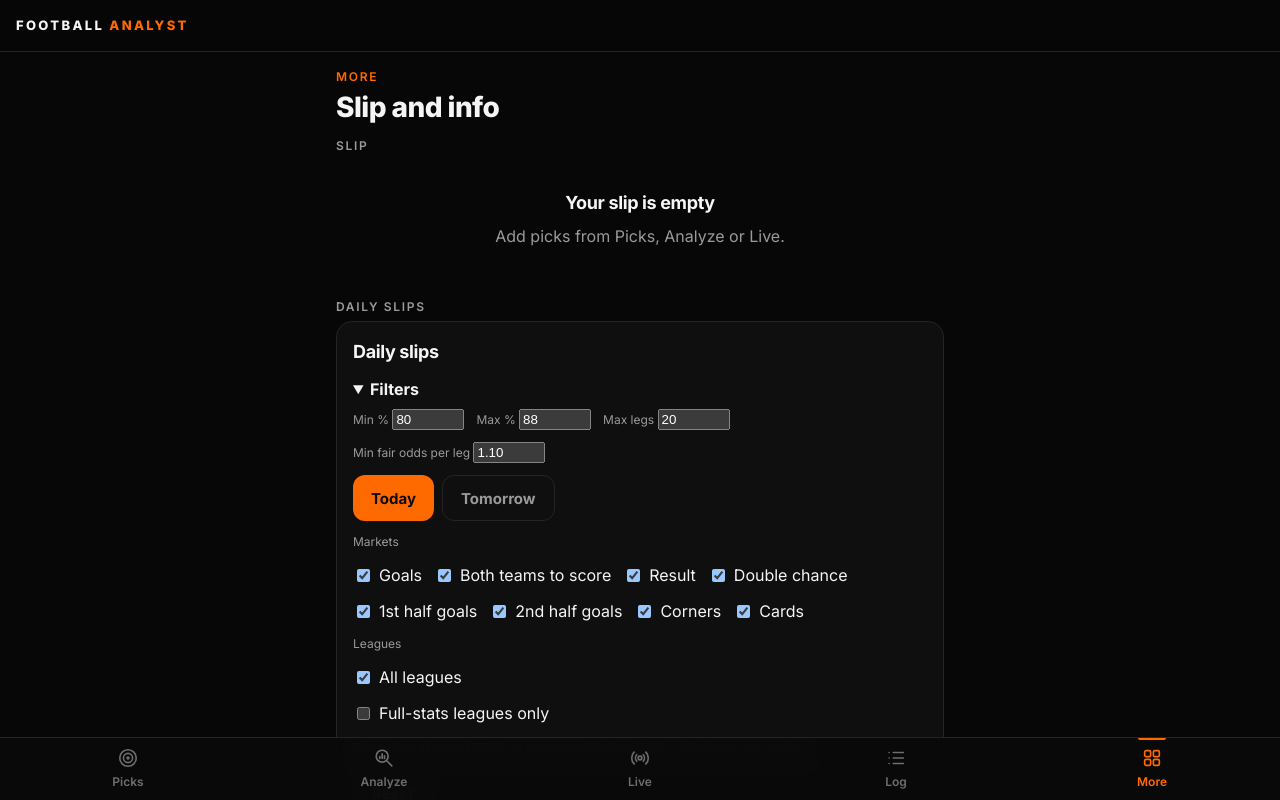
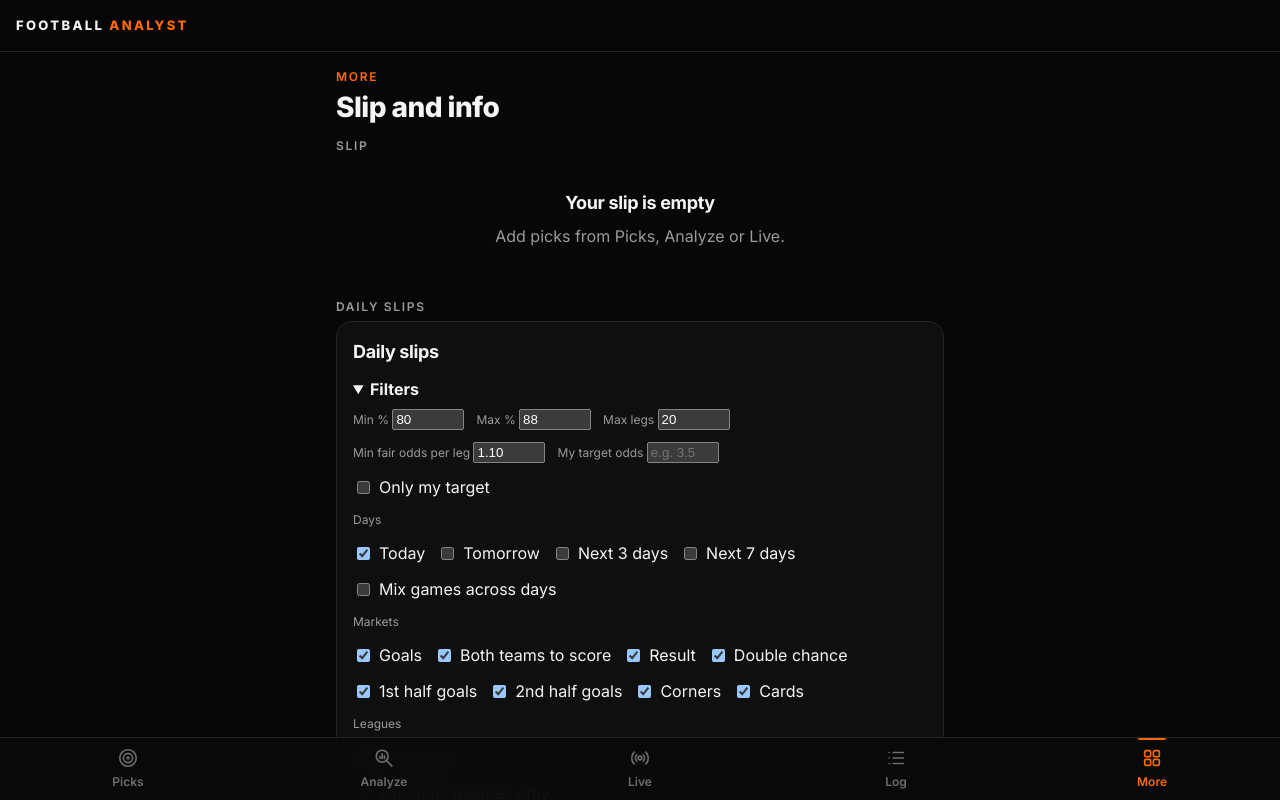
Before and after one commit to Kar-dilla/football-analyst, a Next.js app: page /more in a window 1280 px wide. Both pictures are taken after a click on the heading "Filters". Shown: the top 800 px of the page. Built offline with nearby package versions, Linux system fonts and the light colour scheme.

Commit message:
Daily slips: remove 90% hard cap

```diff
--- a/components/DailySlips.tsx
+++ b/components/DailySlips.tsx
@@ -4,19 +4,20 @@ import { useRef, useState } from 'react';
 import type { ReactNode } from 'react';
 import { allCompetitions } from '@/lib/registry';
 import { espnSlug } from '@/lib/livefeed';
-import { ALL_MARKETS, buildSlips, normalizeFilters } from '@/lib/dailySlips';
+import { ALL_MARKETS, HARD_MAX_P, HARD_MIN_P, buildSlips, normalizeFilters } from '@/lib/dailySlips';
 import type { DailyFilters, DailyLeg, DailySlip } from '@/lib/dailySlips';
 import type { SlipLeg } from '@/lib/slip';
 import { useApp } from '@/components/AppProvider';
 import { EmptyState, Notice, Stat } from '@/components/ui';
 
 interface Scan { slips: DailySlip[]; legs: number; builtAt: number; filters: DailyFilters }
+interface Days { today: boolean; tomorrow: boolean; range: 0 | 3 | 7 }
 // Form values as typed (percent for probabilities). Kept in component state only.
-interface Form { minP: string; maxP: string; maxLegs: string; minOdds: string; markets: string[]; allLeagues: boolean; leagues: string[]; day: 'today' | 'tomorrow'; full: boolean }
+interface Form { minP: string; maxP: string; maxLegs: string; minOdds: string; target: string; onlyTarget: boolean; mix: boolean; markets: string[]; allLeagues: boolean; leagues: string[]; days: Days; full: boolean }
 // Module-level so the last scan survives switching tabs (lost only on a full page reload).
 let cache: Scan | null = null;
 
-const FORM0: Form = { minP: '80', maxP: '88', maxLegs: '20', minOdds: '1.10', markets: ALL_MARKETS, allLeagues: true, leagues: [], day: 'today', full: false };
+const FORM0: Form = { minP: '80', maxP: '88', maxLegs: '20', minOdds: '1.10', target: '', onlyTarget: false, mix: false, markets: ALL_MARKETS, allLeagues: true, leagues: [], days: { today: true, tomorrow: false, range: 0 }, full: false };
 const MARKET_LABELS: Record<string, string> = {
   goals: 'Goals', btts: 'Both teams to score', result: 'Result', doublechance: 'Double chance',
   firsthalf: '1st half goals', secondhalf: '2nd half goals', corners: 'Corners', cards: 'Cards',
@@ -25,6 +26,16 @@ const pct = (x: number) => (x * 100).toFixed(1);
 const pc = (x: number) => Number((x * 100).toFixed(1));
 const num = (s: string) => (s.trim() === '' ? NaN : Number(s));
 const flip = (xs: string[], x: string) => (xs.includes(x) ? xs.filter((y) => y !== x) : [...xs, x]);
+const offsetsOf = (d: Days): number[] => (d.range ? Array.from({ length: d.range }, (_, i) => i) : [...(d.today ? [0] : []), ...(d.tomorrow ? [1] : [])]);
+const stamp = (iso: string) => {
+  const t = new Date(iso);
+  return t.toLocaleDateString([], { weekday: 'short' }) + ' ' + String(t.getHours()).padStart(2, '0') + ':' + String(t.getMinutes()).padStart(2, '0');
+};
+const dayLabel = (k: string) => {
+  const [y, m, d] = k.split('-').map(Number);
+  const t = new Date(y, m - 1, d);
+  return Number.isNaN(t.getTime()) ? '' : t.toLocaleDateString([], { weekday: 'long', day: 'numeric', month: 'short' });
+};
 const ROW = { display: 'flex', alignItems: 'center', justifyContent: 'space-between', gap: 12, padding: '10px 4px' } as const;
 
 function Tick({ checked, onChange, children }: { checked: boolean; onChange: () => void; children: ReactNode }) {
@@ -39,7 +50,7 @@ function Tick({ checked, onChange, children }: { checked: boolean; onChange: ()
 export default function DailySlips() {
   const app = useApp() as unknown as { addLeg?: (leg: SlipLeg) => void };
   const [scan, setScan] = useState<Scan | null>(cache);
-  const [progress, setProgress] = useState<{ n: number; m: number; found: number } | null>(null);
+  const [progress, setProgress] = useState<{ n: number; m: number; found: number; d: number; k: number } | null>(null);
   const [msg, setMsg] = useState('');
   const [form, setForm] = useState<Form>(FORM0);
   const cancelled = useRef(false);
@@ -47,32 +58,47 @@ export default function DailySlips() {
   const scannable = allCompetitions().filter((c) => espnSlug(c.id));
 
   const set = (p: Partial<Form>) => setForm((f) => ({ ...f, ...p }));
-  const toFilters = (): DailyFilters =>
+  // Ticking a single day replaces a range; ticking a range replaces the single days.
+  const pickDay = (k: 'today' | 'tomorrow') => {
+    const d = form.days;
+    const t = d.range ? false : d.today;
+    const m = d.range ? false : d.tomorrow;
+    set({ days: { today: k === 'today' ? !t : t, tomorrow: k === 'tomorrow' ? !m : m, range: 0 } });
+  };
+  const pickRange = (n: 3 | 7) => set({ days: { today: false, tomorrow: false, range: form.days.range === n ? 0 : n } });
+  const toFilters = (offsets: number[], tv: number): DailyFilters =>
     normalizeFilters({
       minP: num(form.minP) / 100, maxP: num(form.maxP) / 100, markets: form.markets,
-      leagues: form.allLeagues ? [] : form.leagues, day: form.day,
+      leagues: form.allLeagues ? [] : form.leagues, dayOffsets: offsets,
       maxLegs: num(form.maxLegs), minLegOdds: num(form.minOdds), fullStatsOnly: form.full,
+      targetOdds: tv, onlyTarget: form.onlyTarget, mixDays: form.mix,
     });
 
   async function run() {
     if (progress) return;
+    const offsets = offsetsOf(form.days);
+    const tv = form.target.trim() === '' ? 0 : Number(form.target);
+    if (offsets.length === 0) { setMsg('Tick at least one day.'); return; }
     if (!form.allLeagues && form.leagues.length === 0) { setMsg('Tick at least one league.'); return; }
     if (form.markets.length === 0) { setMsg('Tick at least one market.'); return; }
-    const f = toFilters();
+    if (tv !== 0 && !(tv >= 1.5 && tv <= 100)) { setMsg('My target odds must be between 1.5 and 100.'); return; }
+    if (form.onlyTarget && tv === 0) { setMsg('Fill in My target odds to use Only my target.'); return; }
+    const f = toFilters(offsets, tv);
     const leagues = scannable.filter((c) => f.leagues.length === 0 || f.leagues.includes(c.id));
     const tz = -new Date().getTimezoneOffset(); // minutes east of UTC, as fetchFixtures expects
     const legs: DailyLeg[] = [];
     cancelled.current = false;
     setMsg('');
+    sweep: for (let d = 0; d < offsets.length; d++) {
       for (let i = 0; i < leagues.length; i++) {
-      if (cancelled.current) break;
-      setProgress({ n: i + 1, m: leagues.length, found: legs.length });
+        if (cancelled.current) break sweep;
+        setProgress({ n: i + 1, m: leagues.length, found: legs.length, d: d + 1, k: offsets.length });
         try {
           ctl.current = new AbortController();
           const res = await fetch('/api/daily', {
             method: 'POST',
             headers: { 'Content-Type': 'application/json' },
-          body: JSON.stringify({ competitionId: leagues[i].id, tz, filters: f }),
+            body: JSON.stringify({ competitionId: leagues[i].id, tz, filters: f, dayOffset: offsets[d] }),
             signal: ctl.current.signal,
           });
           if (res.ok) {
@@ -81,6 +107,7 @@ export default function DailySlips() {
           }
         } catch {
           // skip a league that failed or was cancelled
+        }
       }
     }
     setProgress(null);
@@ -105,6 +132,9 @@ export default function DailySlips() {
   }
 
   const numBox = { width: 72 } as const;
+  const dy = form.days;
+  const buildLabel = dy.range ? `Build slips for the next ${dy.range} days` : dy.tomorrow && !dy.today ? "Build tomorrow's slips" : dy.tomorrow ? 'Build slips for today and tomorrow' : "Build today's slips";
+  const todayOnly = !scan || (scan.filters.dayOffsets.length === 1 && scan.filters.dayOffsets[0] === 0);
   return (
     <div className="card stack">
       <div className="row" style={{ justifyContent: 'space-between' }}>
@@ -119,11 +149,17 @@ export default function DailySlips() {
             <label className="label">Max % <input type="number" inputMode="decimal" min={55} max={89} step={1} style={numBox} value={form.maxP} onChange={(e) => set({ maxP: e.target.value })} /></label>
             <label className="label">Max legs <input type="number" inputMode="numeric" min={1} max={20} step={1} style={numBox} value={form.maxLegs} onChange={(e) => set({ maxLegs: e.target.value })} /></label>
             <label className="label">Min fair odds per leg <input type="number" inputMode="decimal" min={1} step={0.01} style={numBox} value={form.minOdds} onChange={(e) => set({ minOdds: e.target.value })} /></label>
+            <label className="label">My target odds <input type="number" inputMode="decimal" min={1.5} max={100} step={0.1} placeholder="e.g. 3.5" style={numBox} value={form.target} onChange={(e) => set({ target: e.target.value })} /></label>
           </div>
-          <div className="row" style={{ gap: 8 }}>
-            <button type="button" className={form.day === 'today' ? 'btn' : 'btn ghost'} onClick={() => set({ day: 'today' })}>Today</button>
-            <button type="button" className={form.day === 'tomorrow' ? 'btn' : 'btn ghost'} onClick={() => set({ day: 'tomorrow' })}>Tomorrow</button>
+          <Tick checked={form.onlyTarget} onChange={() => set({ onlyTarget: !form.onlyTarget })}>Only my target</Tick>
+          <div className="label">Days</div>
+          <div className="row" style={{ flexWrap: 'wrap', gap: 12 }}>
+            <Tick checked={dy.today} onChange={() => pickDay('today')}>Today</Tick>
+            <Tick checked={dy.tomorrow} onChange={() => pickDay('tomorrow')}>Tomorrow</Tick>
+            <Tick checked={dy.range === 3} onChange={() => pickRange(3)}>Next 3 days</Tick>
+            <Tick checked={dy.range === 7} onChange={() => pickRange(7)}>Next 7 days</Tick>
           </div>
+          <Tick checked={form.mix} onChange={() => set({ mix: !form.mix })}>Mix games across days</Tick>
           <div className="label">Markets</div>
           <div className="row" style={{ flexWrap: 'wrap', gap: 12 }}>
             {ALL_MARKETS.map((m) => (
@@ -140,20 +176,21 @@ export default function DailySlips() {
             </div>
           )}
           <Tick checked={form.full} onChange={() => set({ full: !form.full })}>Full-stats leagues only</Tick>
-          <div className="muted">Every leg stays at 55% or more and below 90%, whatever you enter.</div>
+          <div className="muted">Every leg stays at {Math.round(HARD_MIN_P * 100)}% or more and below {Math.round(HARD_MAX_P * 100)}%, whatever you enter.</div>
           <div><button type="button" className="btn ghost" onClick={() => { setForm(FORM0); setMsg(''); }}>Reset</button></div>
         </div>
       </details>
       <div className="row">
-        <button type="button" className="btn" disabled={!!progress} onClick={run}>Build {form.day === 'tomorrow' ? "tomorrow's" : "today's"} slips</button>
+        <button type="button" className="btn" disabled={!!progress} onClick={run}>{buildLabel}</button>
         {scan && !progress && <button type="button" className="btn ghost" onClick={run}>Refresh</button>}
         {progress && <button type="button" className="btn ghost" onClick={cancel}>Cancel</button>}
       </div>
-      {progress && <div className="muted">Scanning {progress.n} of {progress.m} leagues... {progress.found} matches found</div>}
+      {progress && <div className="muted">Scanning {progress.n} of {progress.m} leagues{progress.k > 1 ? `, day ${progress.d} of ${progress.k}` : ''}... {progress.found} matches found</div>}
       {msg && <Notice tone="info">{msg}</Notice>}
-      {scan && scan.legs === 0 && <EmptyState title="No games with qualifying picks today" />}
+      {scan && scan.legs === 0 && <EmptyState title={`No games with qualifying picks ${todayOnly ? 'today' : 'for these days'}`} />}
       {scan && scan.legs > 0 && scan.slips.map((s) => (
-        <div key={s.target} className="card flat stack">
+        <div key={`${s.day ?? ''}-${s.target}`} className="card flat stack">
+          {s.day ? <div className="label">{dayLabel(s.day)}</div> : null}
           {s.legs.length === 0 ? (
             <>
               <div className="h2">Target ~{s.target}</div>
@@ -171,6 +208,8 @@ export default function DailySlips() {
               </div>
               <div className="muted">{s.note}</div>
               <div className="label">Legs between {pc(scan.filters.minP)}% and {pc(scan.filters.maxP)}%</div>
+              {s.from && s.to && <div className="label">{stamp(s.from)} to {stamp(s.to)}</div>}
+              <div className="muted">This slip settles after the last game</div>
               <div>
                 {s.legs.map((l) => (
                   <div key={l.match + l.label} style={ROW}>
--- a/lib/dailySlips.ts
+++ b/lib/dailySlips.ts
@@ -8,7 +8,8 @@ export interface DailyLeg {
   label: string;
   probability: number;
 }
-export interface DailySlip { target: number; legs: DailyLeg[]; odds: number; probability: number; note: string }
+// day = local date key 'YYYY-MM-DD' (set only when slips are built per day); from/to = first and last kickoff (ISO); custom = the 'My target odds' card.
+export interface DailySlip { target: number; legs: DailyLeg[]; odds: number; probability: number; note: string; day?: string; from?: string; to?: string; custom?: boolean }
 
 // User filters. Probabilities are fractions 0..1. leagues: [] means all leagues.
 export interface DailyFilters {
@@ -20,6 +21,10 @@ export interface DailyFilters {
   maxLegs: number;
   minLegOdds: number;
   fullStatsOnly: boolean;
+  targetOdds: number;    // 0 = no custom target, otherwise 1.5 to 100
+  onlyTarget: boolean;   // hide the fixed 2, 5, 10, 15 cards (needs targetOdds)
+  dayOffsets: number[];  // 0 = today, 1 = tomorrow, ... up to 6
+  mixDays: boolean;      // true: legs from different days may share a slip
 }
 
 export const ALL_MARKETS: string[] = ['goals', 'btts', 'result', 'doublechance', 'firsthalf', 'secondhalf', 'corners', 'cards'];
@@ -33,12 +38,18 @@ export const DEFAULT_FILTERS: DailyFilters = {
   maxLegs: 20,
   minLegOdds: 1.1,
   fullStatsOnly: false,
+  targetOdds: 0,
+  onlyTarget: false,
+  dayOffsets: [0],
+  mixDays: false,
 };
 // Hard limit the user can never override: a leg must be >= HARD_MIN_P and < HARD_MAX_P.
 export const HARD_MIN_P = 0.55;
 export const HARD_MAX_P = 1;
 
 const TARGETS = [2, 5, 10, 15];
+const TARGET_MIN = 1.5;
+const TARGET_MAX = 100;
 const NONE = 'No qualifying combination today';
 const NOTES: Record<number, string> = {
   2: 'About a coin flip.',
@@ -52,6 +63,7 @@ const r4 = (x: number) => Math.round(x * 1e4) / 1e4;
 const clamp = (x: number, lo: number, hi: number) => Math.min(hi, Math.max(lo, x));
 const oddsOf = (ls: DailyLeg[]) => ls.reduce((a, l) => a * (1 / l.probability), 1);
 const probOf = (ls: DailyLeg[]) => ls.reduce((a, l) => a * l.probability, 1);
+const noteFor = (t: number) => NOTES[t] ?? (t <= 3 ? NOTES[2] : t <= 7 ? NOTES[5] : NOTES[10]);
 
 // Validates unknown input; every bad field falls back to its default.
 export function normalizeFilters(raw?: unknown): DailyFilters {
@@ -63,15 +75,24 @@ export function normalizeFilters(raw?: unknown): DailyFilters {
   let minP = clamp(num(r.minP, D.minP), HARD_MIN_P, 0.99);
   let maxP = clamp(num(r.maxP, D.maxP), HARD_MIN_P, 0.99);
   if (minP > maxP) [minP, maxP] = [maxP, minP];
+  let dayOffsets = Array.isArray(r.dayOffsets)
+    ? Array.from(new Set((r.dayOffsets as unknown[]).filter((x): x is number => typeof x === 'number' && Number.isInteger(x) && x >= 0 && x <= 6))).sort((a, b) => a - b)
+    : [];
+  if (dayOffsets.length === 0) dayOffsets = [r.day === 'tomorrow' ? 1 : 0];
+  const t = num(r.targetOdds, 0);
   return {
     minP,
     maxP,
     markets: strs(r.markets, ALL_MARKETS, [...ALL_MARKETS]),
     leagues: strs(r.leagues, null, []),
-    day: r.day === 'tomorrow' ? 'tomorrow' : 'today',
+    day: dayOffsets.length === 1 && dayOffsets[0] === 1 ? 'tomorrow' : 'today',
     maxLegs: Math.round(clamp(num(r.maxLegs, D.maxLegs), 1, 20)),
     minLegOdds: clamp(num(r.minLegOdds, D.minLegOdds), 1, 20),
     fullStatsOnly: r.fullStatsOnly === true,
+    targetOdds: t >= TARGET_MIN && t <= TARGET_MAX ? r2(t) : 0,
+    onlyTarget: r.onlyTarget === true,
+    dayOffsets,
+    mixDays: r.mixDays === true,
   };
 }
 
@@ -123,12 +144,40 @@ function pick(pool: DailyLeg[], target: number, maxLegs: number): DailyLeg[] {
   return [];
 }
 
+// Local calendar date of a kickoff ('' when the kickoff cannot be read). Runs in the browser, so it is the user's own date.
+function dayKey(iso: string): string {
+  const t = new Date(iso);
+  if (Number.isNaN(t.getTime())) return '';
+  const p = (n: number) => String(n).padStart(2, '0');
+  return t.getFullYear() + '-' + p(t.getMonth() + 1) + '-' + p(t.getDate());
+}
+
+function slipFor(pool: DailyLeg[], target: number, f: DailyFilters, day?: string, custom?: boolean): DailySlip {
+  const chosen = pick(pool, target, f.maxLegs);
+  const tag = { ...(day !== undefined ? { day } : {}), ...(custom ? { custom: true } : {}) };
+  if (chosen.length === 0) return { target, legs: [], odds: 0, probability: 0, note: NONE, ...tag };
+  const ts = chosen.map((l) => Date.parse(l.kickoff)).filter((x) => Number.isFinite(x));
+  const range = ts.length ? { from: new Date(Math.min(...ts)).toISOString(), to: new Date(Math.max(...ts)).toISOString() } : {};
+  return { target, legs: chosen, odds: r2(oddsOf(chosen)), probability: r4(probOf(chosen)), note: noteFor(target), ...range, ...tag };
+}
+
 export function buildSlips(legs: DailyLeg[], filters?: DailyFilters): DailySlip[] {
   const f = normalizeFilters(filters);
   const pool = clean(legs, f);
-  return TARGETS.map((target) => {
-    const chosen = pick(pool, target, f.maxLegs);
-    if (chosen.length === 0) return { target, legs: [], odds: 0, probability: 0, note: NONE };
-    return { target, legs: chosen, odds: r2(oddsOf(chosen)), probability: r4(probOf(chosen)), note: NOTES[target] };
-  });
+  const t = f.targetOdds;
+  const extra = t > 0 && !TARGETS.includes(t);
+  // 'Target ~X' is the extra card; 'Only my target' replaces the four fixed cards with it.
+  const targets = t > 0 && f.onlyTarget ? [t] : extra ? [...TARGETS, t] : TARGETS;
+  let groups: { day?: string; pool: DailyLeg[] }[] = [{ pool }];
+  if (!f.mixDays && f.dayOffsets.length > 1) {
+    // Mix OFF over several days: one set of slips per day.
+    const by = new Map<string, DailyLeg[]>();
+    for (const l of pool) {
+      const k = dayKey(l.kickoff);
+      by.set(k, [...(by.get(k) ?? []), l]);
+    }
+    groups = Array.from(by.keys()).sort().map((k) => ({ day: k, pool: by.get(k) ?? [] }));
+    if (groups.length === 0) groups = [{ pool }];
+  }
+  return groups.flatMap((g) => targets.map((target) => slipFor(g.pool, target, f, g.day, t > 0 && target === t && (f.onlyTarget || extra))));
 }
```
Also changed, not shown: app/api/daily/route.ts (+23 -5 lines), lib/livefeed.ts (+5 -3 lines). Lines whose indentation alone changed are shown as unchanged.
